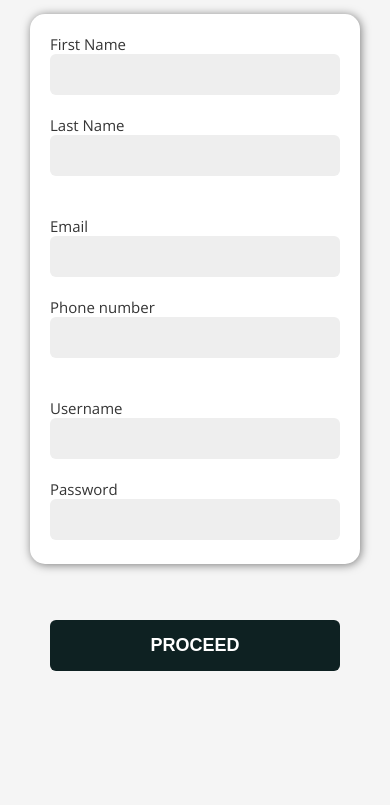
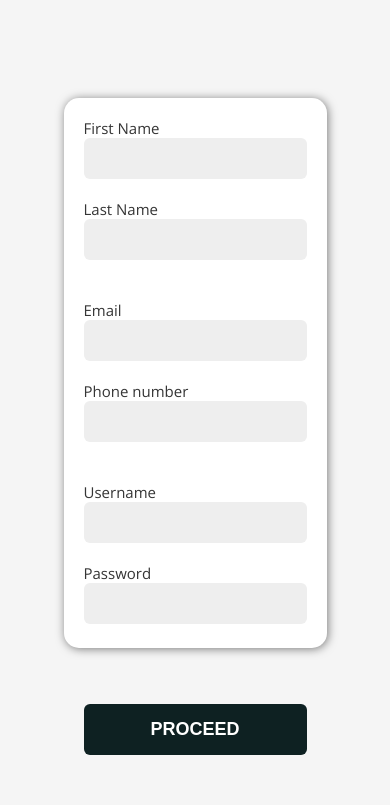
Before and after one commit to Blackbullet99/CIRCLE_69_PHONIE_PROJECT, a plain HTML site: page index.html in a window 390 px wide. Shown: the part 146-951 px from the top of the page. Before the commit the page ends 844 px from the top, so only its background shows below. Drawn offline with nearby package versions, Linux system fonts and the light colour scheme.

Commit message:
Fixed the javascript

```diff
--- a/app.mjs
+++ b/app.mjs
@@ -59,30 +59,12 @@ const logos = {
 
 }
 
-function startApp() {
-    // Your entire app should not necessarily be coded inside this
-    // single function (though there's no penalty for that),
-    // so create and use/call additional functions from here
-
-    // pls remove the below and make some magic in here!
-    // console.log('make magic in here!');
-
-    // const header = document.querySelector('h2');
-    // if(header) {
-    //   header.textContent = 'make some magic here!!';
-    // }
-
-    // Get the phone number input element and the display for the logos
-    phoneNumber = document.getElementById("phone-number");
-    providerDiv = document.getElementById("provider");
-    phoneNumber.addEventListener('input', catchInput);
-
-  };
-
+let phoneNumber = document.getElementById("phone-number");
+let providerDiv = document.getElementById("provider");
 
 function catchInput(event) {
   // Remove white spaces from the input
-  value = phoneNumber.value.replace(/\s+/g, '');
+  let value = phoneNumber.value.replace(/\s+/g, '');
   let provider = undefined;
 
   // checks prefix by calling the checkPrefix function and inserts the corresponding logo
@@ -124,6 +106,7 @@ function checkPrefix(value) {
   return provider;
 }
 
+
 // Forces the input to be + or 0 for the first entry and numbers for the rest
 function isPhoneNumberKey(event) {
   if (phoneNumber.value.length === 0 && event.key != "+" && event.key != "0") {
@@ -137,6 +120,25 @@ function isPhoneNumberKey(event) {
 
 
 
+function startApp() {
+    // Your entire app should not necessarily be coded inside this
+    // single function (though there's no penalty for that),
+    // so create and use/call additional functions from here
+
+    // pls remove the below and make some magic in here!
+    // console.log('make magic in here!');
+
+    // const header = document.querySelector('h2');
+    // if(header) {
+    //   header.textContent = 'make some magic here!!';
+    // }
+
+    // Get the phone number input element and the display for the logos
+
+  phoneNumber.addEventListener("keypress", (event)=>{ return isPhoneNumberKey(event) })
+    phoneNumber.addEventListener('input', catchInput);
+
+  };
 
 
 
--- a/index.html
+++ b/index.html
@@ -1,15 +1,16 @@
 <!DOCTYPE html>
 <html lang="en">
+
 <head>
   <meta charset="UTF-8">
   <meta http-equiv="X-UA-Compatible" content="IE=edge">
   <meta name="viewport" content="width=device-width, initial-scale=1.0">
-    <title>Name of chosen challenge</title>
+  <title>Phonie Challenge</title>
 
   <link rel="stylesheet" href="style.css">
 </head>
+
 <body>
-
   <main class="main-body">
     <div class="side-sec">
       <div>
@@ -31,45 +32,42 @@
             <div>
               <div>
                 <label for="firstname">First Name</label>
-                    <input type="text" name="" id="" class="action-sec" />
+                <input type="text" name="" class="action-sec" />
               </div>
 
               <div>
                 <label for="Lastname">Last Name</label>
-                    <input type="text" name="" id="" class="action-sec" />
+                <input type="text" name="" class="action-sec" />
               </div>
             </div>
 
             <div>
               <div>
                 <label for="Email">Email</label>
-                    <input type="email" name="" id="" class="action-sec" />
+                <input type="email" name="" class="action-sec" />
               </div>
 
               <div class="phone-input">
                 <label for="Phonenumber">Phone number</label>
-                    <input type="tel" name="" id="" class="action-sec"/>
-                    <img src="./images/MTN-logo.png" alt="mtn-logo">
-                    <img src="./images/airtel-logo.png" alt="airtel-logo">
-                    <img src="./images/glo-logo.png" alt="glo-logo">
-                    <img src="./images/etisalat-logo.svg" alt="etisalat-logo">
+                <input type="tel" name="" id="phone-number" class="action-sec" />
+                <span id="provider"></span>
+
               </div>
             </div>
 
             <div>
               <div>
                 <label for="name">Username</label>
-                    <input type="text" name="" id="" class="action-sec"/>
+                <input type="text" name="" class="action-sec" />
               </div>
 
               <div class="password">
                 <label for="password">Password</label>
-                    <input type="password" name="" id="" class="action-sec"/>
-                    <i class="fa-solid fa-eye"></i>
-                    <i class="fa-solid fa-eye-slash"></i>
+                <input type="password" name="" id="password" class="action-sec" />
+
               </div>
             </div>
-                <button class="proceed-btn">PROCEED</button>
+            <button type="submit" class="proceed-btn">PROCEED</button>
           </form>
         </div>
       </div>
@@ -80,4 +78,5 @@
   <script src="index.mjs" type="module"></script>
   <!-- // ============= EEND DO NOT EDIT ============== // -->
 </body>
+
 </html>
--- a/style.css
+++ b/style.css
@@ -16,36 +16,60 @@
     --sec-color--: #353535;
 }
 
+html, body {
+    min-height: 100%;
+    width: 100%;
+}
+
 body{
     font-family: 'Poppins', sans-serif;
     background-color: #F5F5F5;
+    min-height: 100vh;
+
 }
 
 .main-body{
     display: flex;
-    position: relative;
+    /* position: relative; */
 }
 
 .form-section{
-    position: absolute;
+    /* position: absolute; */
     font-family: var(--font-family-2--);
-    width: 841px;
+    flex: 3fr;
+    padding: 30px;
+    display: flex;
+    align-items: center;
+    justify-content: center;
+    width: 70%;
+    /* width: 841px;
     left: 800px;
-    top: 170px;
+    top: 170px; */
 }
 
 .side-sec{
     background-color: #0E2122;
-    position: fixed;
-    bottom: 0;
+    /* position: fixed; */
+    flex: 1fr;
+    width: 30%;
+    /* bottom: 0;
     top: 0;
-    width: 500px;
-    padding-left: 24px;
-    padding-top: 150px;
+    width: 500px; */
+    /* padding-left: 24px;
+    padding-top: 150px; */
+    padding: 150px 24px 24px 24px;
+    display: flex;
+    flex-direction: column;
+    justify-content: space-between;
+    min-height: 100vh;
 }
 
-.side-sec div{
+/* .side-sec div{
     margin-bottom: 30px;
+} */
+
+.side-sec div:first-child{
+    flex: 1fr;
 }
 
 .side-sec div h1{
@@ -66,7 +90,7 @@ body{
 }
 
 .side-sec div p{
-    margin-top: 370px;
+    /* margin-top: 370px; */
     color: var(--text-color--);
     font-family: var(--font-family-2--);
 }
@@ -135,12 +159,12 @@ body{
     border-radius: 50%;
     right: 10px;
     top: 25px;
-    opacity: 0;
+    opacity: 1;
 }
 
-.phone-input:hover img{
+/* .phone-input:hover img{
     opacity: 1;
-}
+} */
 
 .password{
     position: relative;
@@ -159,11 +183,14 @@ body{
     }
 
     .side-sec{
+        flex: none;
+        display: block;
         width: 100%;
         padding-left: 0;
         padding-top: 0;
         bottom: 0;
         background-color: transparent;
+        min-height: auto;
     }
 
     .side-sec div{
@@ -190,8 +217,12 @@ body{
 
     .form-section{
         width: 100%;
-        left: 0;
-        top: 130px;
+        /* left: 0; */
+        /* top: 130px; */
+    }
+
+    .form-section form{
+        padding-bottom: 50px;
     }
 
     .form-section .form-content{
```
Also changed, not shown: index.mjs (+10 -0 lines), 2 other files. Lines whose indentation alone changed are shown as unchanged.
